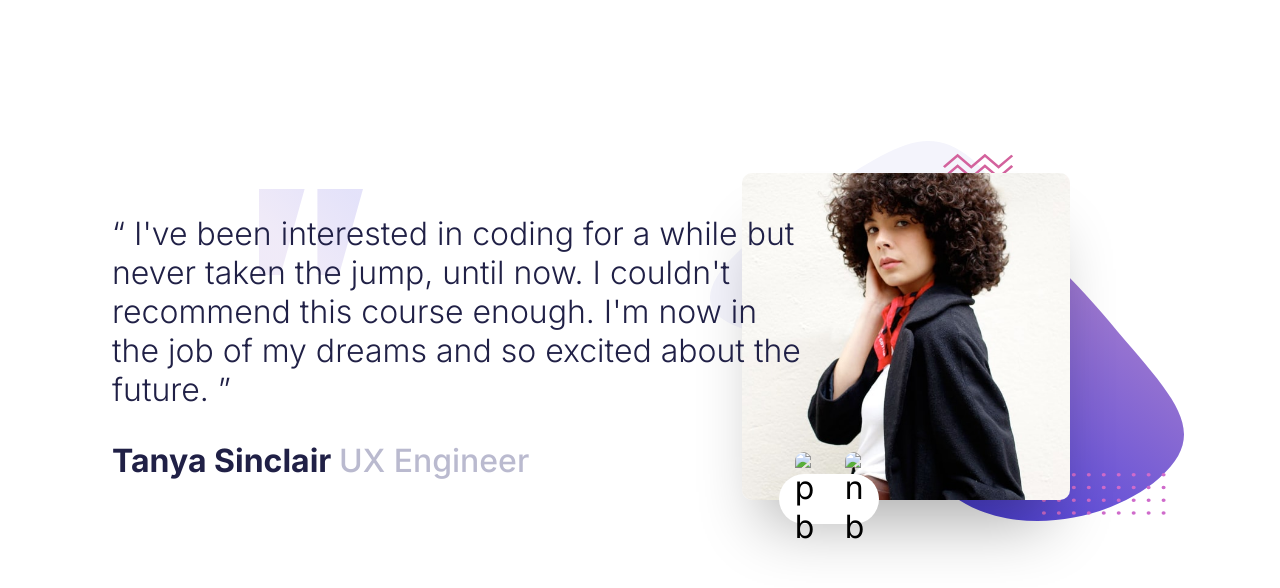
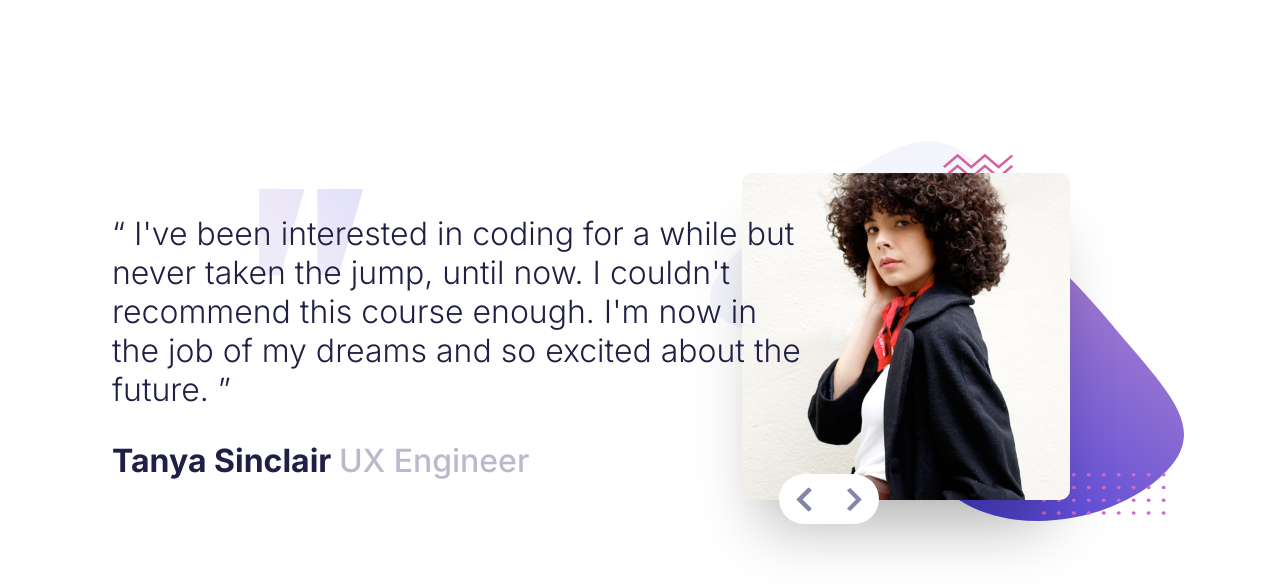
Before and after one commit to DynamesLuis/Coding-bootcamp-testimonials-slider---FM, a plain HTML site: page index.html in a window 1280 px wide. Drawn offline with Linux system fonts and the light colour scheme; the site is published under a folder, as on GitHub Pages, so addresses that start at the root find nothing.

Commit message:
chore: change img src from prev/next button

```diff
--- a/index.html
+++ b/index.html
@@ -25,10 +25,10 @@
           <img src="./images/image-tanya.jpg" alt="tanya">
           <div class="action_btn">
             <button class="prev-Btn">
-              <img src="/images/icon-prev.svg" alt="prev button">
+              <img src="./images/icon-prev.svg" alt="prev button">
             </button>
             <button class="next-Btn">
-              <img src="/images/icon-next.svg" alt="next button">
+              <img src="./images/icon-next.svg" alt="next button">
             </button>
           </div>
         </div>
@@ -44,10 +44,10 @@
           <img src="./images/image-john.jpg" alt="john">
           <div class="action_btn">
             <button class="prev-Btn">
-              <img src="/images/icon-prev.svg" alt="prev button">
+              <img src="./images/icon-prev.svg" alt="prev button">
             </button>
             <button class="next-Btn">
-              <img src="/images/icon-next.svg" alt="next button">
+              <img src="./images/icon-next.svg" alt="next button">
             </button>
           </div>
         </div>
```
